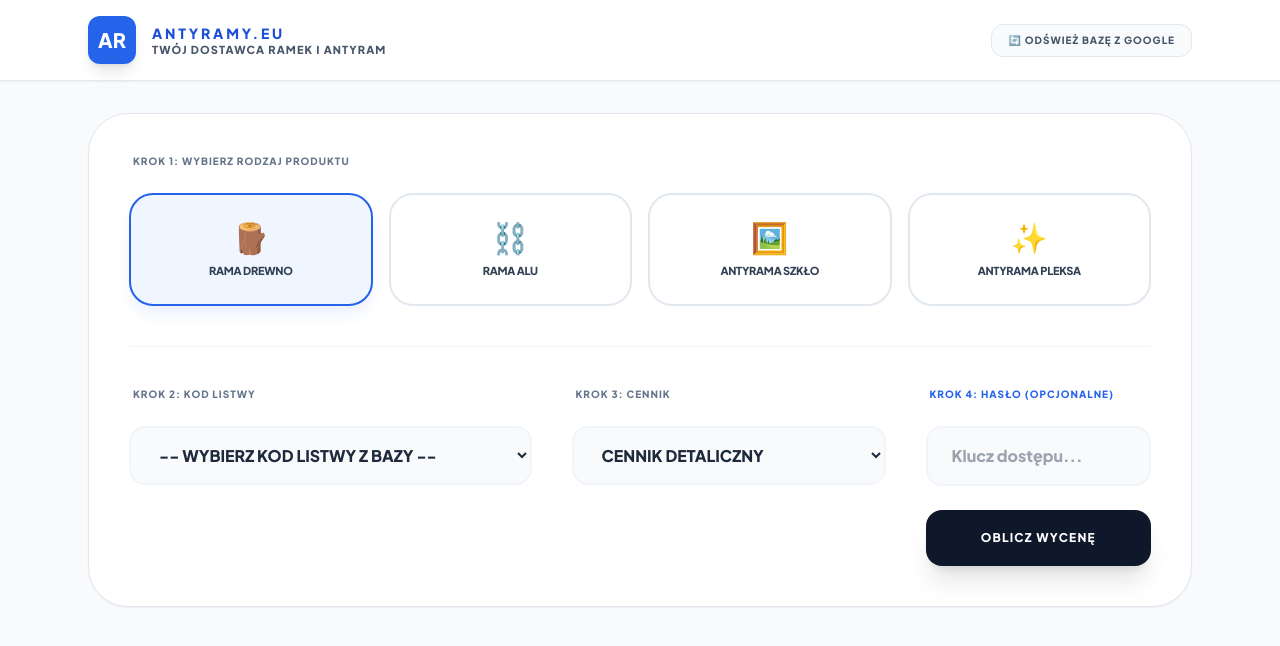
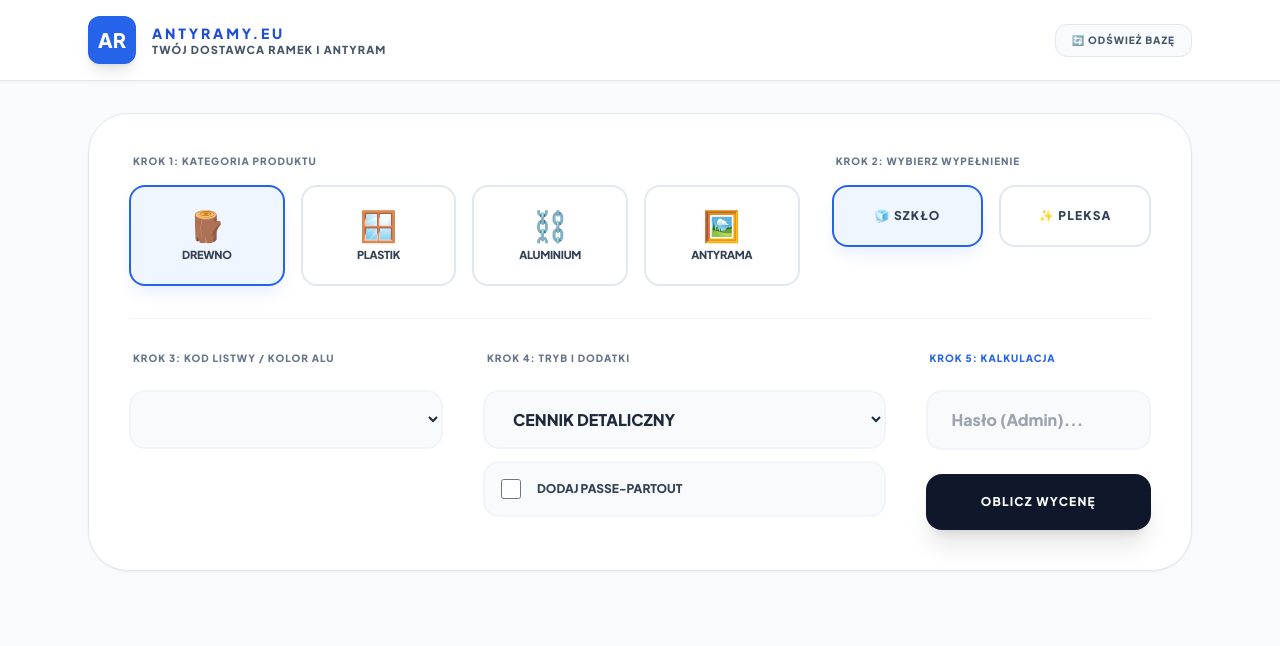
Before and after one commit to biuro-ship-it/kalk.antyramy, a FastAPI app: template templates/index.html in a window 1280 px wide. Shown: the top 646 px of the page. Run offline with FastAPI, Linux system fonts and the light colour scheme; the template is opened without the code that fills it, so the values that code supplies are empty; some libraries are stand-ins or nearby versions.

Commit message:
Kategoryzacja: Drewno, Plastik, Alu, Antyrama + filtr

```diff
--- a/api/index.py
+++ b/api/index.py
@@ -65,24 +65,17 @@
         client = gspread.authorize(creds)
         wb = client.open("Baza Ramek")
 
-        # BAZA GŁÓWNA
         data = wb.sheet1.get_all_values()
         headers = [h.strip() for h in data[0]]
         rows = [dict(zip(headers, r)) for r in data[1:]]
 
-        # NOWOŚĆ: BAZA WYJĄTKÓW (Zapisane marże)
-        try:
-            ws_wyjatki = wb.worksheet("Wyjatki_Marze")
+        try: ws_wyjatki = wb.worksheet("Wyjatki_Marze")
         except gspread.exceptions.WorksheetNotFound:
             ws_wyjatki = wb.add_worksheet(title="Wyjatki_Marze", rows=100, cols=4)
             ws_wyjatki.append_row(["Tryb", "Produkt", "Format", "Marza"])
 
         wyjatki_data = ws_wyjatki.get_all_values()
-        temp_wyjatki = {}
-        if wyjatki_data and len(wyjatki_data) > 1:
-            for r in wyjatki_data[1:]:
-                if len(r) >= 4:
-                    temp_wyjatki[f"{r[0]}_{r[1]}_{r[2]}"] = clean_val(r[3])
+        temp_wyjatki = {f"{r[0]}_{r[1]}_{r[2]}": clean_val(r[3]) for r in wyjatki_data[1:] if len(r) >= 4} if wyjatki_data and len(wyjatki_data) > 1 else {}
 
         with data_lock:
             GLOBAL_SETTINGS = next((r for r in rows if r.get('nazwa', '').lower() == 'ustawienia'), {})
@@ -93,7 +86,8 @@
         LAST_ERROR = f"Błąd Google: {str(e)}"
 
 def get_profiles_list():
-    return [{"nazwa": item.get('nazwa'), "img": item.get('link_zdjecie', '')} for item in CACHED_DATA if item.get('nazwa')]
+    # Pobieramy też nową kolumnę 'kategoria' do filtrowania w JS
+    return [{"nazwa": item.get('nazwa'), "img": item.get('link_zdjecie', ''), "kat": item.get('kategoria', 'drewno').strip().lower()} for item in CACHED_DATA if item.get('nazwa')]
 
 @app.get("/", response_class=HTMLResponse)
 async def home(request: Request):
@@ -109,39 +103,42 @@
 
 @app.post("/calculate", response_class=HTMLResponse)
 async def calculate(
-    request: Request, profile_name: Optional[str] = Form(None), mode: str = Form("retail"),
-    password: Optional[str] = Form(None), product_type: str = Form("normal"),
-    with_pp: Optional[str] = Form(None), use_pleksa: Optional[str] = Form(None)
+    request: Request,
+    profile_name: Optional[str] = Form(None),
+    mode: str = Form("retail"),
+    password: Optional[str] = Form(None),
+    main_category: str = Form("drewno"),  # NOWE: drewno, plastik, alu, antyrama
+    front_type: str = Form("szklo"),      # NOWE: szklo, pleksa
+    with_pp: Optional[str] = Form(None)
 ):
     if not CACHED_DATA: fetch_data()
     is_admin = (password == ADMIN_PASSWORD)
 
-    is_szklo_anty = (product_type == "antyrama")
-    is_pleksa_anty = (product_type == "pleksa")
-    is_alu = (product_type == "alu")
+    is_antyrama = (main_category == "antyrama")
+    is_alu = (main_category == "alu")
+    is_pleksa = (front_type == "pleksa")
 
-    if not profile_name and not (is_szklo_anty or is_pleksa_anty):
-        return templates.TemplateResponse(request=request, name="index.html", context={"request": request, "error": "Wybierz kod profilu.", "profiles": get_profiles_list()})
+    if not profile_name and not is_antyrama:
+        return templates.TemplateResponse(request=request, name="index.html", context={"request": request, "error": "Wybierz kod profilu.", "profiles": get_profiles_list(), "main_category": main_category, "front_type": front_type})
 
-    profile = {"nazwa": "ANTYRAMA", "szerokosc_listwy": "0", "cena_zakupu_mb": "0", "link_zdjecie": ""} if (is_szklo_anty or is_pleksa_anty) else PROFILES_MAP.get(profile_name)
-    if not profile: return templates.TemplateResponse(request=request, name="index.html", context={"request": request, "error": "Brak profilu.", "profiles": get_profiles_list()})
+    profile = {"nazwa": "ANTYRAMA", "szerokosc_listwy": "0", "cena_zakupu_mb": "0", "link_zdjecie": ""} if is_antyrama else PROFILES_MAP.get(profile_name)
+    if not profile: return templates.TemplateResponse(request=request, name="index.html", context={"request": request, "error": "Brak profilu w bazie.", "profiles": get_profiles_list(), "main_category": main_category, "front_type": front_type})
 
     def get_smart_val(key):
-        val_str = profile.get(key, "").strip() if (not is_szklo_anty and not is_pleksa_anty) else ""
+        val_str = profile.get(key, "").strip() if not is_antyrama else ""
         return clean_val(GLOBAL_SETTINGS.get(key, 0)) if val_str in ["", "0", "zmienna"] else clean_val(val_str)
 
     s_width = clean_val(profile.get('szerokosc_listwy', 0))
     s_price = clean_val(profile.get('cena_zakupu_mb', 0))
     img_url = profile.get('link_zdjecie', '')
 
-    if is_pleksa_anty or use_pleksa: front_p, front_label = clean_val(GLOBAL_SETTINGS.get('cena_pleksy_m2', 0)), "PLEKSA"
+    if is_pleksa: front_p, front_label = clean_val(GLOBAL_SETTINGS.get('cena_pleksy_m2', 0)), "PLEKSA"
     else: front_p, front_label = get_smart_val('cena_szkla_m2'), "SZKŁO"
 
     back_p, clip_p, hook_p = get_smart_val('cena_tylow_m2'), clean_val(GLOBAL_SETTINGS.get('cena_spinki', 0)), clean_val(GLOBAL_SETTINGS.get('cena_zaczep', 0))
     pp_p, alu_kit_p, vat = clean_val(GLOBAL_SETTINGS.get('cena_pp_m2', 0)), clean_val(GLOBAL_SETTINGS.get('montaz_alu', 0)), get_smart_val('vat') or 23
 
-    if is_szklo_anty: m_key = 'marza_anty_hurt' if mode == "wholesale" else 'marza_anty_detal'
-    elif is_pleksa_anty: m_key = 'marza_pleksa_hurt' if mode == "wholesale" else 'marza_pleksa_detal'
+    if is_antyrama: m_key = 'marza_anty_hurt' if mode == "wholesale" else 'marza_anty_detal'
     elif is_alu: m_key = 'marza_alu_hurt' if mode == "wholesale" else 'marza_alu_detal'
     else: m_key = 'marza_hurt' if mode == "wholesale" else 'marza'
 
@@ -153,19 +150,17 @@
         len_m, area_m2 = (2*(w+h) + FRAME_MARGIN*s_width)/100, (w*h)/10000
         c_surowiec = (area_m2 * front_p) + (area_m2 * back_p)
 
-        if is_szklo_anty or is_pleksa_anty: c_surowiec += (s_count * clip_p) + (z_count * hook_p); label = f"ANTYRAMA {front_label}"
+        if is_antyrama: c_surowiec += (s_count * clip_p) + (z_count * hook_p); label = f"ANTYRAMA {front_label}"
         elif is_alu: c_surowiec += (len_m * s_price) + alu_kit_p; label = f"ALU: {profile['nazwa']} ({front_label})"
-        else: c_surowiec += (len_m * s_price) + (get_smart_val(f'cena_podporka_{s_cat}') if s_cat else 0); label = f"RAMA DREWNO: {profile['nazwa']} ({front_label})"
+        else: c_surowiec += (len_m * s_price) + (get_smart_val(f'cena_podporka_{s_cat}') if s_cat else 0); label = f"RAMA {main_category.upper()}: {profile['nazwa']} ({front_label})"
 
         if with_pp: c_surowiec += (area_m2 * pp_p)
-        c_robocizna = 0 if (is_szklo_anty or is_pleksa_anty) else (get_smart_val(f'koszt_prod_{p_cat}') if p_cat else 0)
+        c_robocizna = 0 if is_antyrama else (get_smart_val(f'koszt_prod_{p_cat}') if p_cat else 0)
         total_cost = c_surowiec + c_robocizna
 
-        # POBIERANIE MARŻY INDYWIDUALNEJ (Z GOOGLE SHEETS)
         exception_key = f"{mode}_{label}_{name}"
         active_margin = MARGIN_EXCEPTIONS.get(exception_key)
         if active_margin is None: active_margin = base_margin
-
         if active_margin >= 100: active_margin = 99.9
 
         divisor = (1 - (active_margin / 100))
@@ -179,8 +174,8 @@
 
     return templates.TemplateResponse(request=request, name="index.html", context={
         "request": request, "results": results, "profile": label, "margin": base_margin, "mode": mode,
-        "is_admin": is_admin, "profiles": get_profiles_list(), "product_type": product_type,
-        "with_pp": with_pp, "use_pleksa": use_pleksa, "selected_profile": profile_name, "img_url": img_url,
+        "is_admin": is_admin, "profiles": get_profiles_list(), "main_category": main_category, "front_type": front_type,
+        "with_pp": with_pp, "selected_profile": profile_name, "img_url": img_url,
         "vat": vat, "admin_password": password if is_admin else None
     })
 
@@ -211,7 +206,7 @@
         try: ws.update('A1', new_data)
         except: ws.update(values=new_data, range_name='A1')
 
-        fetch_data() # Zaktualizuj pamięć serwera Vercel
+        fetch_data()
         return JSONResponse({"success": True})
     except Exception as e:
         return JSONResponse({"success": False, "error": str(e)})
--- a/templates/index.html
+++ b/templates/index.html
@@ -37,7 +37,7 @@
             </div>
             <form action="/refresh" method="post">
                 <button type="submit" class="bg-slate-50 hover:bg-slate-100 text-slate-600 px-4 py-2 rounded-xl text-[10px] font-black uppercase tracking-widest border border-slate-200 transition-all flex items-center gap-2">
-                    🔄 Odśwież Bazę z Google
+                    🔄 Odśwież Bazę
                 </button>
             </form>
         </div>
@@ -45,15 +45,17 @@
 
     <main class="max-w-6xl mx-auto px-6 pb-20">
         <div class="bg-white rounded-[2.5rem] p-8 md:p-10 shadow-sm border border-slate-200 no-print mb-10">
-            <form action="/calculate" method="post" class="space-y-10">
-                <div>
-                    <label class="block text-[10px] font-black text-slate-500 uppercase tracking-widest mb-6 ml-1">Krok 1: Wybierz Rodzaj Produktu</label>
+            <form action="/calculate" method="post" class="space-y-8">
+
+                <div class="grid grid-cols-1 lg:grid-cols-12 gap-8">
+                    <div class="lg:col-span-8">
+                        <label class="block text-[10px] font-black text-slate-500 uppercase tracking-widest mb-4 ml-1">Krok 1: Kategoria Produktu</label>
                         <div class="grid grid-cols-2 md:grid-cols-4 gap-4">
-                        {% for type, label, icon in [('normal', 'Rama Drewno', '🪵'), ('alu', 'Rama Alu', '⛓️'), ('antyrama', 'Antyrama Szkło', '🖼️'), ('pleksa', 'Antyrama Pleksa', '✨')] %}
+                            {% for val, label, icon in [('drewno', 'Drewno', '🪵'), ('plastik', 'Plastik', '🪟'), ('alu', 'Aluminium', '⛓️'), ('antyrama', 'Antyrama', '🖼️')] %}
                             <label class="relative">
-                            <input type="radio" name="product_type" value="{{ type }}" class="sr-only" {{ 'checked' if product_type == type or (not product_type and type == 'normal') }}>
-                            <div class="option-tile bg-white p-6 rounded-3xl text-center">
-                                <span class="block text-3xl mb-2">{{ icon }}</span>
+                                <input type="radio" name="main_category" value="{{ val }}" class="sr-only cat-radio" {{ 'checked' if main_category == val or (not main_category and val == 'drewno') }}>
+                                <div class="option-tile bg-white p-5 rounded-2xl text-center">
+                                    <span class="block text-3xl mb-1">{{ icon }}</span>
                                     <span class="block text-[11px] font-black uppercase tracking-tight text-slate-700">{{ label }}</span>
                                 </div>
                             </label>
@@ -61,28 +63,49 @@
                         </div>
                     </div>
 
-                <div class="grid grid-cols-1 md:grid-cols-12 gap-10 pt-10 border-t border-slate-100">
-                    <div class="md:col-span-5 space-y-6">
-                        <label class="block text-[10px] font-black text-slate-500 uppercase tracking-widest ml-1">Krok 2: Kod Listwy</label>
-                        <select name="profile_name" class="w-full bg-slate-50 border-2 border-slate-100 rounded-2xl px-6 py-4 font-black uppercase outline-none focus:border-blue-500 transition-all text-slate-800">
-                            <option value="" disabled {{ 'selected' if not selected_profile }}>-- Wybierz kod listwy z bazy --</option>
-                            {% for p in profiles %}
-                            <option value="{{ p.nazwa }}" {{ 'selected' if p.nazwa == selected_profile }}>{{ p.nazwa }}</option>
-                            {% endfor %}
+                    <div class="lg:col-span-4">
+                        <label class="block text-[10px] font-black text-slate-500 uppercase tracking-widest mb-4 ml-1">Krok 2: Wybierz Wypełnienie</label>
+                        <div class="grid grid-cols-2 gap-4">
+                            <label class="relative">
+                                <input type="radio" name="front_type" value="szklo" class="sr-only" {{ 'checked' if front_type == 'szklo' or not front_type }}>
+                                <div class="option-tile bg-white p-5 rounded-2xl text-center flex flex-col items-center justify-center h-full">
+                                    <span class="block text-[12px] font-black uppercase tracking-widest text-slate-700">🧊 SZKŁO</span>
+                                </div>
+                            </label>
+                            <label class="relative">
+                                <input type="radio" name="front_type" value="pleksa" class="sr-only" {{ 'checked' if front_type == 'pleksa' }}>
+                                <div class="option-tile bg-white p-5 rounded-2xl text-center flex flex-col items-center justify-center h-full">
+                                    <span class="block text-[12px] font-black uppercase tracking-widest text-slate-700">✨ PLEKSA</span>
+                                </div>
+                            </label>
+                        </div>
+                    </div>
+                </div>
+
+                <div class="grid grid-cols-1 md:grid-cols-12 gap-10 pt-8 border-t border-slate-100">
+                    <div class="md:col-span-4 space-y-6" id="profileContainer">
+                        <label class="block text-[10px] font-black text-slate-500 uppercase tracking-widest ml-1">Krok 3: Kod Listwy / Kolor ALU</label>
+                        <select name="profile_name" id="profileSelect" class="w-full bg-slate-50 border-2 border-slate-100 rounded-2xl px-6 py-4 font-black uppercase outline-none focus:border-blue-500 transition-all text-slate-800">
                             </select>
                     </div>
 
-                    <div class="md:col-span-4 space-y-6">
-                        <label class="block text-[10px] font-black text-slate-500 uppercase tracking-widest ml-1">Krok 3: Cennik</label>
+                    <div class="md:col-span-5 space-y-6">
+                        <label class="block text-[10px] font-black text-slate-500 uppercase tracking-widest ml-1">Krok 4: Tryb i Dodatki</label>
+                        <div class="flex flex-col gap-3">
                             <select name="mode" class="w-full bg-slate-50 border-2 border-slate-100 rounded-2xl px-6 py-4 font-black outline-none focus:border-blue-500 text-slate-800">
                                 <option value="retail" {{ 'selected' if mode == 'retail' }}>CENNIK DETALICZNY</option>
                                 <option value="wholesale" {{ 'selected' if mode == 'wholesale' }}>CENNIK HURTOWY</option>
                             </select>
+                            <label class="flex items-center gap-4 bg-slate-50 p-4 rounded-2xl cursor-pointer hover:bg-slate-100 transition-colors group border-2 border-slate-100">
+                                <input type="checkbox" name="with_pp" value="true" class="w-5 h-5 rounded border-slate-300 text-blue-600 focus:ring-blue-500" {{ 'checked' if with_pp }}>
+                                <span class="text-xs font-black text-slate-700 group-hover:text-blue-600 uppercase">Dodaj Passe-partout</span>
+                            </label>
+                        </div>
                     </div>
 
                     <div class="md:col-span-3 space-y-6">
-                        <label class="block text-[10px] font-black text-blue-600 uppercase tracking-widest ml-1">Krok 4: Hasło (Opcjonalne)</label>
-                        <input type="password" name="password" placeholder="Klucz dostępu..." class="w-full bg-slate-50 border-2 border-slate-100 rounded-2xl px-6 py-4 font-black outline-none focus:border-blue-500 transition-all">
+                        <label class="block text-[10px] font-black text-blue-600 uppercase tracking-widest ml-1">Krok 5: Kalkulacja</label>
+                        <input type="password" name="password" placeholder="Hasło (Admin)..." class="w-full bg-slate-50 border-2 border-slate-100 rounded-2xl px-6 py-4 font-black outline-none focus:border-blue-500 transition-all">
                         <button type="submit" class="w-full bg-slate-900 hover:bg-blue-600 text-white font-black py-5 rounded-2xl shadow-xl transition-all uppercase tracking-widest text-xs">
                             Oblicz Wycenę
                         </button>
@@ -101,10 +124,9 @@
                     </span>
                     <h2 class="text-4xl font-black uppercase">{{ profile }}</h2>
                 </div>
-
                 {% if is_admin %}
                 <button onclick="saveMarginsToDB()" id="saveBtn" class="no-print bg-green-500 hover:bg-green-400 text-slate-900 px-6 py-3 rounded-xl font-black text-xs uppercase tracking-widest transition-all shadow-[0_0_20px_rgba(34,197,94,0.3)]">
-                    💾 Zapisz Cennik w Bazie
+                    💾 Zapisz Cennik
                 </button>
                 {% endif %}
             </div>
@@ -113,11 +135,11 @@
                 <table class="w-full text-left">
                     <thead>
                         <tr class="bg-slate-50 text-[10px] uppercase font-black text-slate-400 border-b border-slate-100">
-                            <th class="p-6">Format Ramy</th>
+                            <th class="p-6">Format</th>
                             {% if is_admin %}
-                            <th class="p-6 text-right">Koszt Surowcowy</th>
+                            <th class="p-6 text-right">Surowiec (Koszty)</th>
                             <th class="p-6 text-center">Marża Indywidualna</th>
-                            <th class="p-6 text-right text-green-600">Czysty Zysk</th>
+                            <th class="p-6 text-right text-green-600">Zysk</th>
                             {% endif %}
                             <th class="p-6 text-right">Cena Netto</th>
                             <th class="p-6 text-right bg-blue-600 text-white">Cena Brutto</th>
@@ -127,12 +149,11 @@
                         {% for r in results %}
                         <tr class="hover:bg-slate-50 group">
                             <td class="p-6 text-slate-800 text-lg uppercase">{{ r.size }} cm</td>
-
                             {% if is_admin %}
                             <td class="p-6 text-right text-slate-500">
                                 <span class="text-sm font-black text-slate-800">{{ r.surowiec }} zł</span>
-                                {% if product_type == 'normal' or product_type == 'alu' %}
-                                <br><span class="text-[9px] uppercase tracking-widest text-slate-400">(+ RB: Baza {{ r.total_cost }} zł)</span>
+                                {% if main_category != 'antyrama' %}
+                                <br><span class="text-[9px] uppercase tracking-widest text-slate-400">(+ RB: Całość {{ r.total_cost }} zł)</span>
                                 {% endif %}
                             </td>
                             <td class="p-6 text-center">
@@ -143,11 +164,8 @@
                                     <span class="text-slate-400 text-xs ml-1">%</span>
                                 </div>
                             </td>
-                            <td class="p-6 text-right text-green-600 font-black text-lg">
-                                <span class="profit-price">{{ r.profit }}</span> zł
-                            </td>
+                            <td class="p-6 text-right text-green-600 font-black text-lg"><span class="profit-price">{{ r.profit }}</span> zł</td>
                             {% endif %}
-
                             <td class="p-6 text-right text-slate-700 text-xl"><span class="net-price">{{ r.net }}</span> zł</td>
                             <td class="p-6 text-right text-2xl text-blue-700 bg-blue-50/30 group-hover:bg-blue-100/50"><span class="gross-price">{{ r.gross }}</span> zł</td>
                         </tr>
@@ -159,8 +177,55 @@
         {% endif %}
     </main>
 
+    <script>
+        // WSZYSTKIE PROFILE Z BAZY (Przekazane przez Python)
+        const allProfiles = [
+            {% for p in profiles %}
+            { nazwa: "{{ p.nazwa }}", img: "{{ p.img }}", kat: "{{ p.kat }}" },
+            {% endfor %}
+        ];
+
+        const currentProfileSelection = "{{ selected_profile|default('') }}";
+
+        // FUNKCJA DYNAMICZNEGO FILTROWANIA KODÓW
+        function filterProfiles() {
+            const selectedCat = document.querySelector('.cat-radio:checked').value;
+            const profileContainer = document.getElementById('profileContainer');
+            const select = document.getElementById('profileSelect');
+
+            // Jeśli Antyrama - całkowicie chowamy pole z kodami
+            if (selectedCat === 'antyrama') {
+                profileContainer.style.display = 'none';
+            } else {
+                profileContainer.style.display = 'block';
+
+                // Czyścimy obecną listę i filtrujemy po "kategorii"
+                select.innerHTML = '<option value="" disabled>-- Wybierz profil --</option>';
+                const filtered = allProfiles.filter(p => p.kat === selectedCat || (!p.kat && selectedCat === 'drewno')); // domyślnie puste to drewno
+
+                filtered.forEach(p => {
+                    const opt = document.createElement('option');
+                    opt.value = p.nazwa;
+                    opt.text = p.nazwa;
+                    if (p.nazwa === currentProfileSelection) opt.selected = true;
+                    select.appendChild(opt);
+                });
+
+                // Zabezpieczenie: jeśli nic nie wybrano, a są opcje, zaznacz pierwszą
+                if (select.selectedIndex <= 0 && filtered.length > 0) {
+                    select.selectedIndex = 1;
+                }
+            }
+        }
+
+        // Nasłuchiwanie na zmianę dużych kafelków
+        document.querySelectorAll('.cat-radio').forEach(r => r.addEventListener('change', filterProfiles));
+
+        // Uruchomienie filtrowania przy starcie strony
+        document.addEventListener('DOMContentLoaded', filterProfiles);
+
+        // --- SKRYPTY ADMINA ---
         {% if is_admin %}
-    <script>
         const API_MODE = "{{ mode }}";
         const API_PROFILE = "{{ profile }}";
         const API_PASSWORD = "{{ admin_password }}";
@@ -182,7 +247,7 @@
 
         async function saveMarginsToDB() {
             const btn = document.getElementById('saveBtn');
-            btn.innerText = '⏳ ZAPISYWANIE W CHMURZE...';
+            btn.innerText = '⏳ ZAPISYWANIE...';
             btn.classList.replace('bg-green-500', 'bg-orange-500');
 
             const updates = Array.from(document.querySelectorAll('.dynamic-margin')).map(input => ({
@@ -201,19 +266,15 @@
                 const data = await res.json();
 
                 if (data.success) {
-                    btn.innerText = '✅ ZAPISANO W GOOGLE SHEETS!';
+                    btn.innerText = '✅ ZAPISANO!';
                     btn.classList.replace('bg-orange-500', 'bg-green-500');
-                    setTimeout(() => { btn.innerText = '💾 Zapisz Cennik w Bazie'; }, 3000);
+                    setTimeout(() => { btn.innerText = '💾 Zapisz Cennik'; }, 3000);
                 } else {
                     alert('Błąd zapisu: ' + data.error);
-                    btn.innerText = '❌ BŁĄD ZAPISU';
-                    btn.classList.replace('bg-orange-500', 'bg-red-500');
                 }
-            } catch (err) {
-                alert('Błąd sieci: ' + err);
+            } catch (err) { alert('Błąd sieci: ' + err); }
         }
-        }
+        {% endif %}
     </script>
-    {% endif %}
 </body>
 </html>
```
Lines whose indentation alone changed are shown as unchanged.
